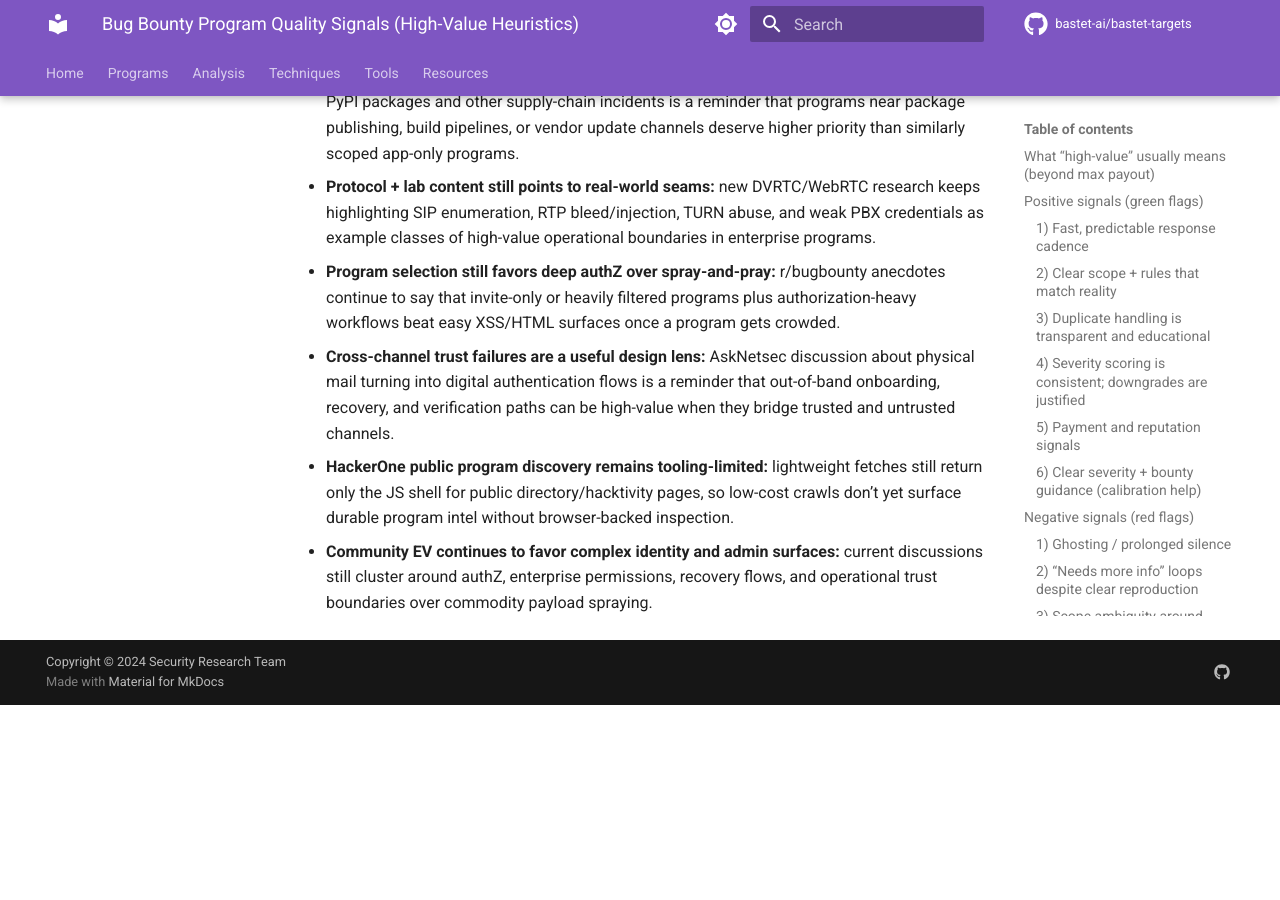
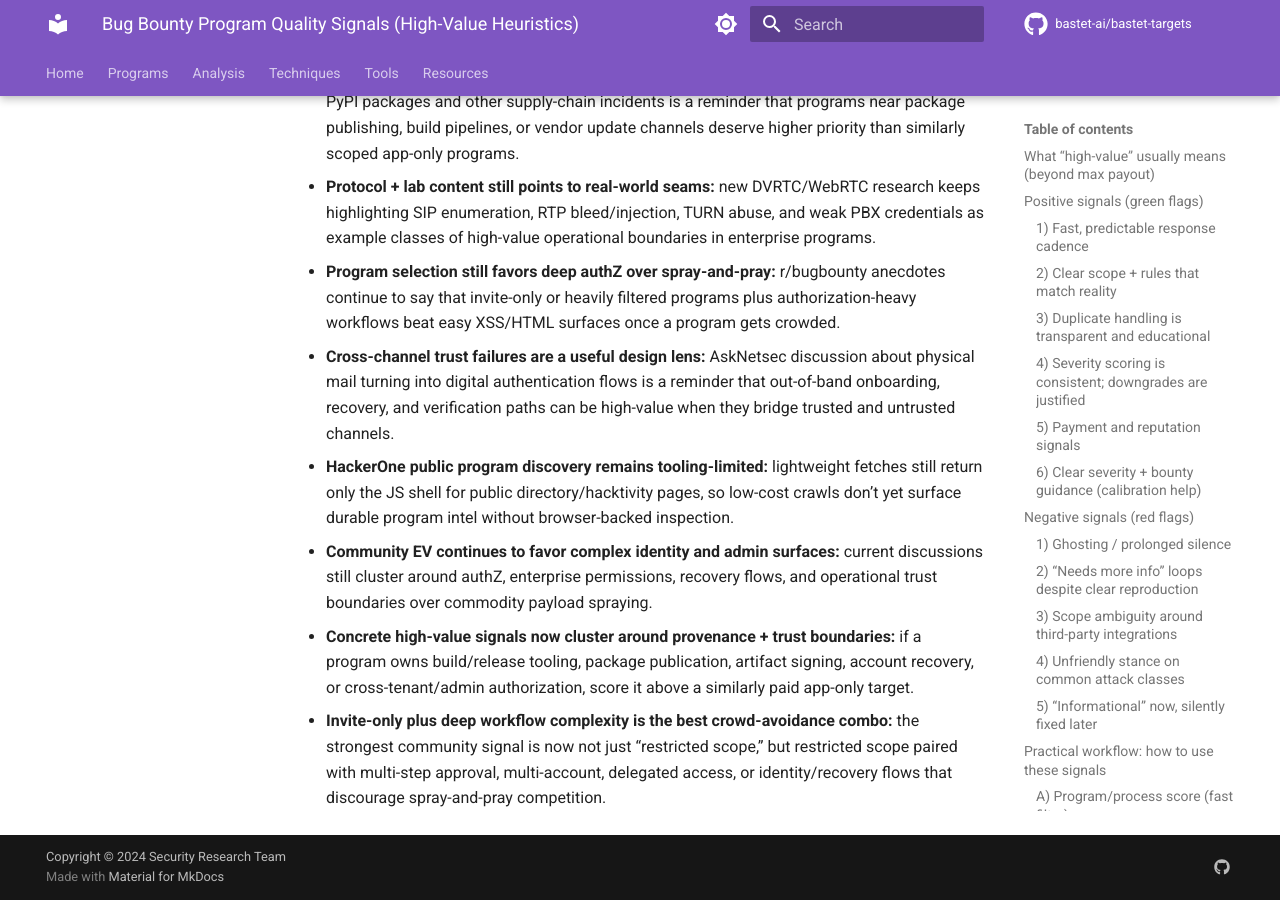
Before and after one commit to bastet-ai/bastet-targets, an MkDocs documentation site: the page built from docs/program-quality-signals.md, in a window 1280 px wide and 900 px high, scrolled down 7586 px. Built offline with MkDocs 1.6.1 and Material for MkDocs 9.7.7, drawn with Linux system fonts in a browser that asks for light colours; comment, search, counter and statistics services are not loaded; before the commit the page ends 8291 px from its top, so only the background shows below that.

Commit message:
Update program quality heuristics from community signals

```diff
--- a/docs/program-quality-signals.md
+++ b/docs/program-quality-signals.md
@@ -176,3 +176,5 @@ As new repeated patterns emerge, update this page with **generalized** (non-doxx
 - **Cross-channel trust failures are a useful design lens:** AskNetsec discussion about physical mail turning into digital authentication flows is a reminder that out-of-band onboarding, recovery, and verification paths can be high-value when they bridge trusted and untrusted channels.
 - **HackerOne public program discovery remains tooling-limited:** lightweight fetches still return only the JS shell for public directory/hacktivity pages, so low-cost crawls don’t yet surface durable program intel without browser-backed inspection.
 - **Community EV continues to favor complex identity and admin surfaces:** current discussions still cluster around authZ, enterprise permissions, recovery flows, and operational trust boundaries over commodity payload spraying.
+- **Concrete high-value signals now cluster around provenance + trust boundaries:** if a program owns build/release tooling, package publication, artifact signing, account recovery, or cross-tenant/admin authorization, score it above a similarly paid app-only target.
+- **Invite-only plus deep workflow complexity is the best crowd-avoidance combo:** the strongest community signal is now not just “restricted scope,” but restricted scope paired with multi-step approval, multi-account, delegated access, or identity/recovery flows that discourage spray-and-pray competition.
```
